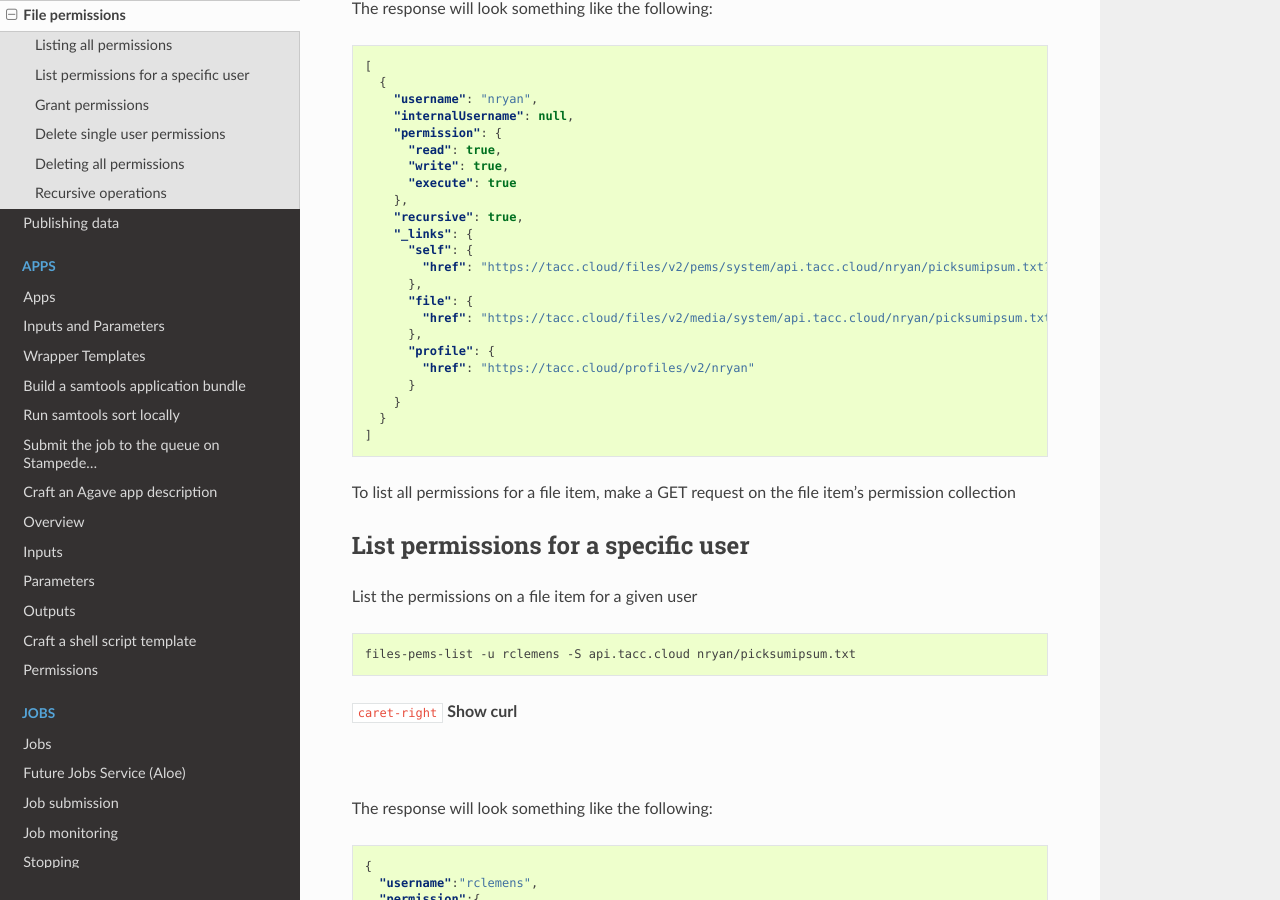
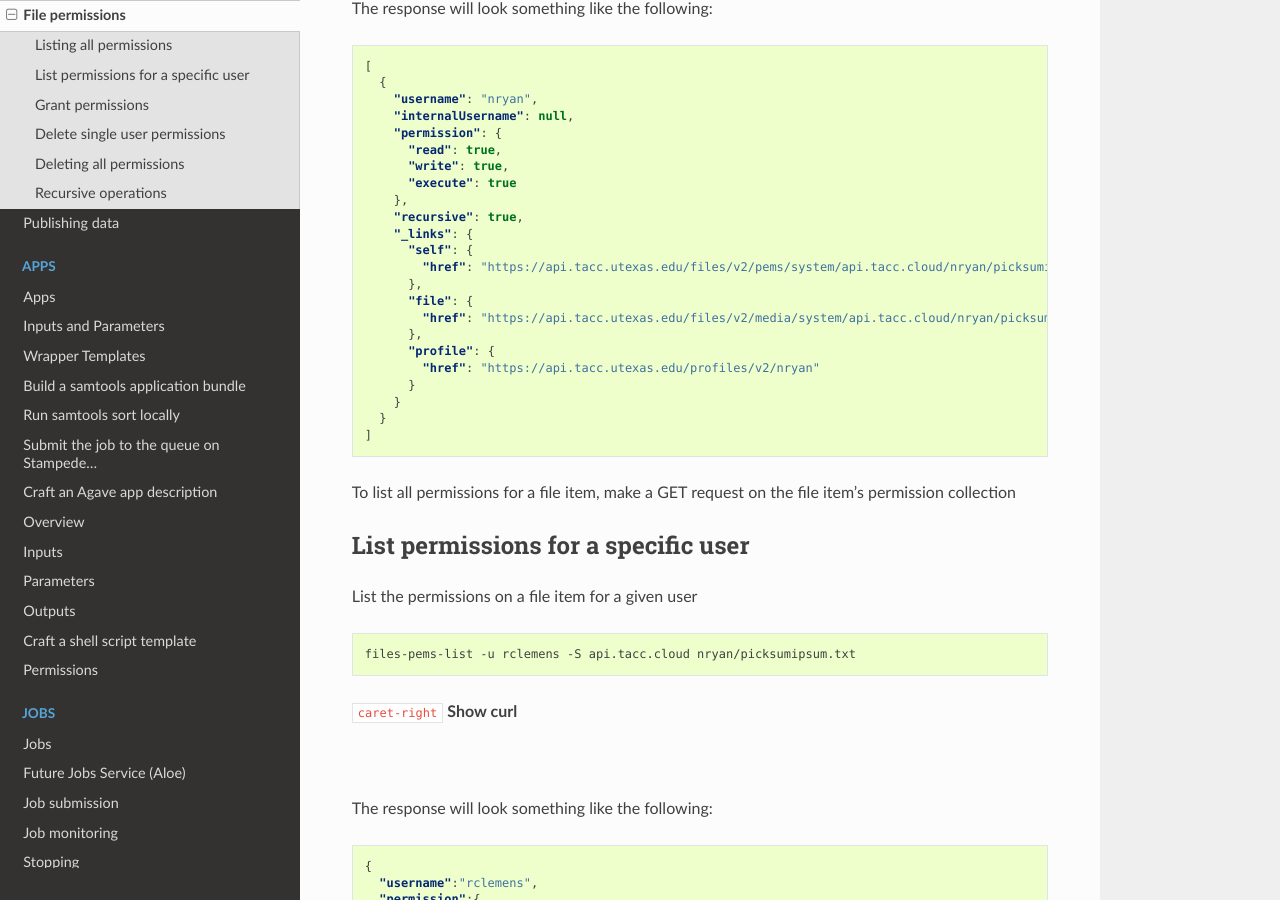
Before and after one commit to TACC-Cloud/agave-docs, a Sphinx documentation site: the page built from docs/agave/guides/files/files-permissions.rst, in a window 1280 px wide and 900 px high, scrolled down 873 px. Built offline with Sphinx 7.4.7 and the Read the Docs theme 2.0.0, drawn with Linux system fonts in a browser that asks for light colours; cross-references to code outside the pages are shown as plain code; some of the changed lines change nothing that is shown.

Commit message:
Update files-permissions.rst

```diff
--- a/docs/agave/guides/files/files-permissions.rst
+++ b/docs/agave/guides/files/files-permissions.rst
@@ -66,13 +66,13 @@ The response will look something like the following:
        "recursive": true,
        "_links": {
          "self": {
-           "href": "https://tacc.cloud/files/v2/pems/system/api.tacc.cloud/nryan/picksumipsum.txt?username.eq=nryan"
+           "href": "https://api.tacc.utexas.edu/files/v2/pems/system/api.tacc.cloud/nryan/picksumipsum.txt?username.eq=nryan"
          },
          "file": {
-           "href": "https://tacc.cloud/files/v2/media/system/api.tacc.cloud/nryan/picksumipsum.txt"
+           "href": "https://api.tacc.utexas.edu/files/v2/media/system/api.tacc.cloud/nryan/picksumipsum.txt"
          },
          "profile": {
-           "href": "https://tacc.cloud/profiles/v2/nryan"
+           "href": "https://api.tacc.utexas.edu/profiles/v2/nryan"
          }
        }
      }
```
